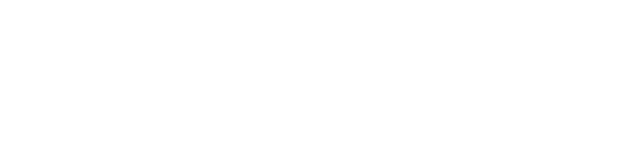
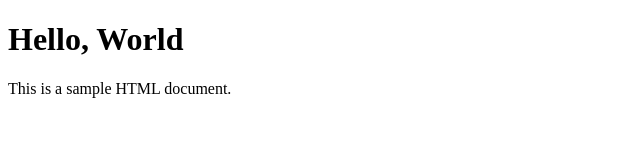
Before and after one commit to verliando/CodingCamp-batch-1, a plain HTML site: page index.html in a window 1280 px wide. Shown: the whole page, without its empty margins (0-640 px from the left). Drawn offline with Linux system fonts and the light colour scheme.

Commit message:
update content index.html

```diff
--- a/index.html
+++ b/index.html
@@ -6,6 +6,7 @@
   <title>Document</title>
 </head>
 <body>
-
+  <h1>Hello, World</h1>
+  <p>This is a sample HTML document.</p>
 </body>
 </html>
```
